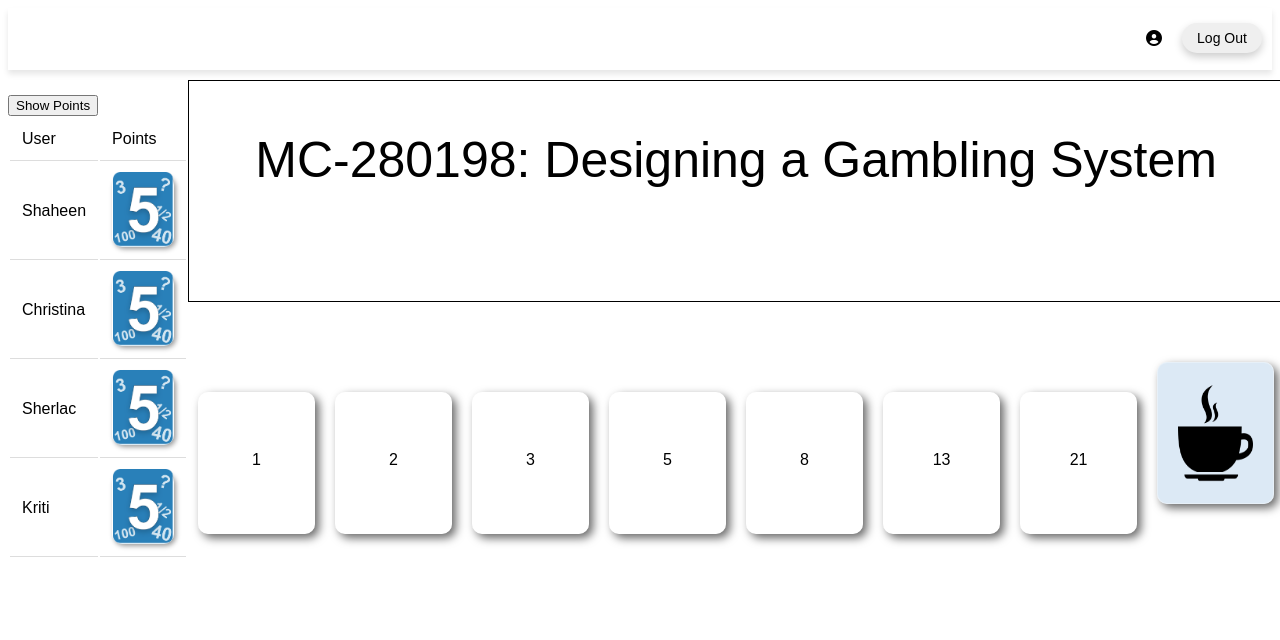
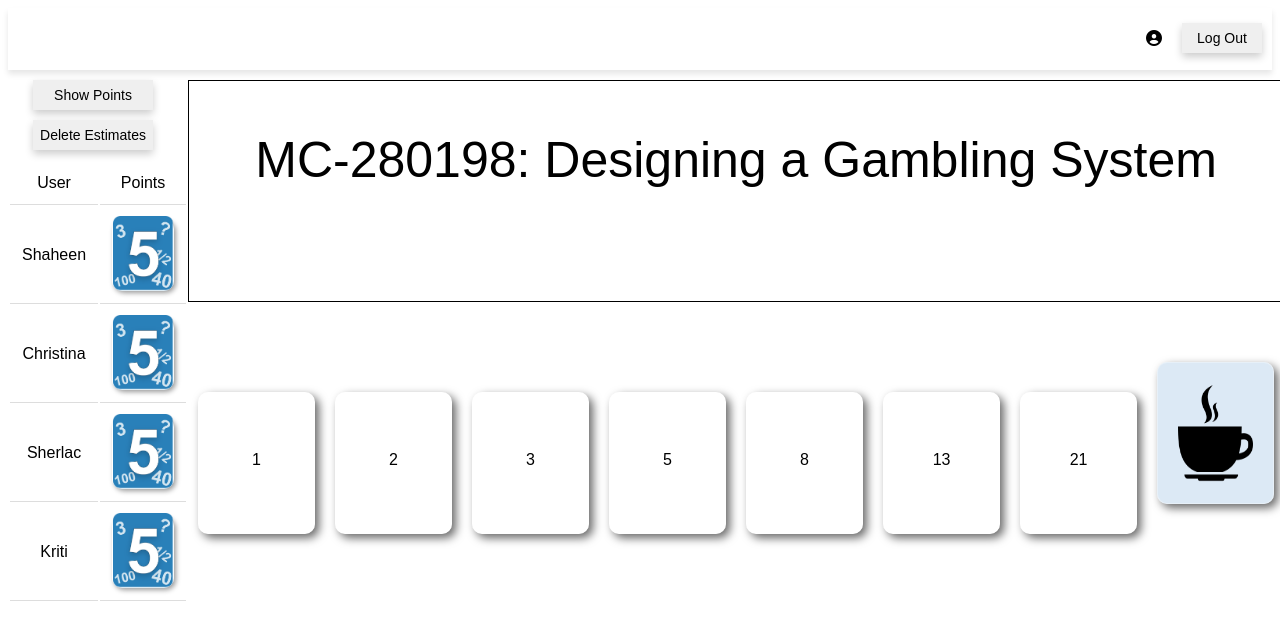
Before and after one commit to kichurose/ScrumGame, an Angular app: page /home in a window 1280 px wide. Shown: the top 640 px of the page. Built offline with nearby package versions, Linux system fonts and the light colour scheme; sample sign-in values are in the browser's storage.

Commit message:
Added Delete Estimate Button

```diff
--- a/angular.json
+++ b/angular.json
@@ -116,5 +116,8 @@
         }
       }
     }
+  },
+  "cli": {
+    "analytics": "4d49491a-3f99-4382-b9b5-8b5a03795f78"
   }
 }
--- a/src/app/home-screen/home-screen.component.html
+++ b/src/app/home-screen/home-screen.component.html
@@ -1,7 +1,7 @@
 <div class="container">
-    <div class="header" >
+  <div class="header">
     <i class="fa-solid fa-circle-user"></i>
-        <span>{{username}}</span>
+    <span>{{ username }}</span>
     <button (click)="logOut()">Log Out</button>
   </div>
   <div class="content">
--- a/src/app/home-screen/home-screen.component.scss
+++ b/src/app/home-screen/home-screen.component.scss
@@ -13,14 +13,14 @@
   .header {
     width: 100%;
     display: flex;
-   margin-bottom: 10px;
+    margin-bottom: 10px;
     justify-content: flex-end;
     height: 60px;
     align-items: center;
-  //  box-shadow: 0 4px 10px rgba(0, 0, 0, 0.6);
+    //  box-shadow: 0 4px 10px rgba(0, 0, 0, 0.6);
     box-shadow: 0px 4px 6px rgba(0, 0, 0, 0.1);
     border-bottom: 2px solid rgba(255, 255, 255, 0.3);
-    span{
+    span {
       margin-right: 10px;
       margin-left: 10px;
     }
@@ -31,7 +31,7 @@
       height: 30px;
       border: none;
       font-size: 14px;
-      border-radius: 30px;
+      //border-radius: 30px;
       cursor: pointer;
       box-shadow: 0 4px 8px rgba(0, 0, 0, 0.2);
     }
--- a/src/app/login-component/login.component.html
+++ b/src/app/login-component/login.component.html
@@ -1,17 +1,27 @@
 <div>
   <h1>Login</h1>
   <form [formGroup]="loginForm">
-        <p>{{loginForm.value | json}}</p>
+    <p>{{ loginForm.value | json }}</p>
     <div class="form-group">
       <label for="username">Username</label>
-            <input type="text" id="username" formControlName="username" placeholder="Username">
+      <input
+        type="text"
+        id="username"
+        formControlName="username"
+        placeholder="Username"
+      />
     </div>
     <div class="form-group">
       <label for="password">Password</label>
-            <input type="password" id="password" formControlName="password" placeholder="Password">
+      <input
+        type="password"
+        id="password"
+        formControlName="password"
+        placeholder="Password"
+      />
     </div>
   </form>
   <button (click)="onLogIn()">LOGIN</button>
 </div>
 
-<label for="">ROOM ID<input type="text"></label>
+<label for="">ROOM ID<input type="text" /></label>
--- a/src/app/user-points-display/user-points-display.ctrl.html
+++ b/src/app/user-points-display/user-points-display.ctrl.html
@@ -1,6 +1,10 @@
 <div class="container">
   <button class="btn btn-primary" (click)="flipCard()">
     {{ isFlipped ? 'Hide Points' : 'Show Points' }}
+  </button>
+
+  <button class="btn btn-primary" (click)="onDeleteEstimates()">
+    Delete Estimates
   </button>
 
   <table class="table table-striped table-hover">
@@ -11,11 +15,16 @@
       <td>
         <div class="card" [ngClass]="{'flipped': isFlipped}">
           <div class="flip-card-front">
+            @if(user.points > 0){
             <img src="../../assets/images/scrum.png" alt="Scrum Poker" />
+            } @else{ <span>-</span>}
           </div>
 
           <div class="flip-card-back">
+            @if(user.points > 0){
+
             <span>{{ user.points }}</span>
+            } @else{ <span>-</span>}
           </div>
         </div>
       </td>
--- a/src/app/user-points-display/user-points-display.ctrl.scss
+++ b/src/app/user-points-display/user-points-display.ctrl.scss
@@ -4,7 +4,20 @@
     padding: 12px;
     border-bottom: 1px solid #ddd;
   }
-
+  button {
+    margin-right: 10px;
+    width: 120px;
+    height: 30px;
+    border: none;
+    font-size: 14px;
+    //border-radius: 30px;
+    cursor: pointer;
+    margin-bottom: 10px;
+    box-shadow: 0 4px 8px rgba(0, 0, 0, 0.2);
+  }
+  .container {
+    text-align: center;
+  }
   .card {
     position: relative;
     display: flex;
@@ -12,7 +25,6 @@
     justify-content: center;
     height: 50px;
     width: 40px;
-    cursor: pointer;
 
     border-radius: 10px;
     padding: 10px;
--- a/src/app/user-points-display/user-points-display.ctrl.ts
+++ b/src/app/user-points-display/user-points-display.ctrl.ts
@@ -5,27 +5,31 @@ import { Component, OnInit } from '@angular/core';
   selector: 'user-points-display',
   templateUrl: './user-points-display.ctrl.html',
   styleUrls: ['./user-points-display.ctrl.scss'],
-    imports: [
-        CommonModule,
-    ]
+  imports: [CommonModule],
 })
 export class UserPointsDisplayComponent implements OnInit {
   public isFlipped = false;
+  public isDeleted = false;
   public users = [
-        {name: 'Shaheen', points: 5},
-        {name: 'Christina', points: 8},
-        {name: 'Sherlac', points: 3},
-        {name: 'Kriti', points: 8}
+    { name: 'Shaheen', points: 5 },
+    { name: 'Christina', points: 8 },
+    { name: 'Sherlac', points: 3 },
+    { name: 'Kriti', points: 8 },
   ];
 
-  constructor() { }
+  constructor() {}
 
-  ngOnInit(): void {
-  }
+  ngOnInit(): void {}
 
   flipCard() {
     this.isFlipped = !this.isFlipped;
-
   }
 
+  onDeleteEstimates() {
+    this.users.forEach((user) => {
+      user.points = 0;
+    });
+    this.isDeleted = true;
+    console.log('Delete Estimates');
   }
+}
```
Also changed, not shown: src/app/home-screen/home-screen.component.ts (+13 -4 lines), src/app/login-component/login.component.ts (+5 -11 lines). Lines whose indentation alone changed are shown as unchanged.
